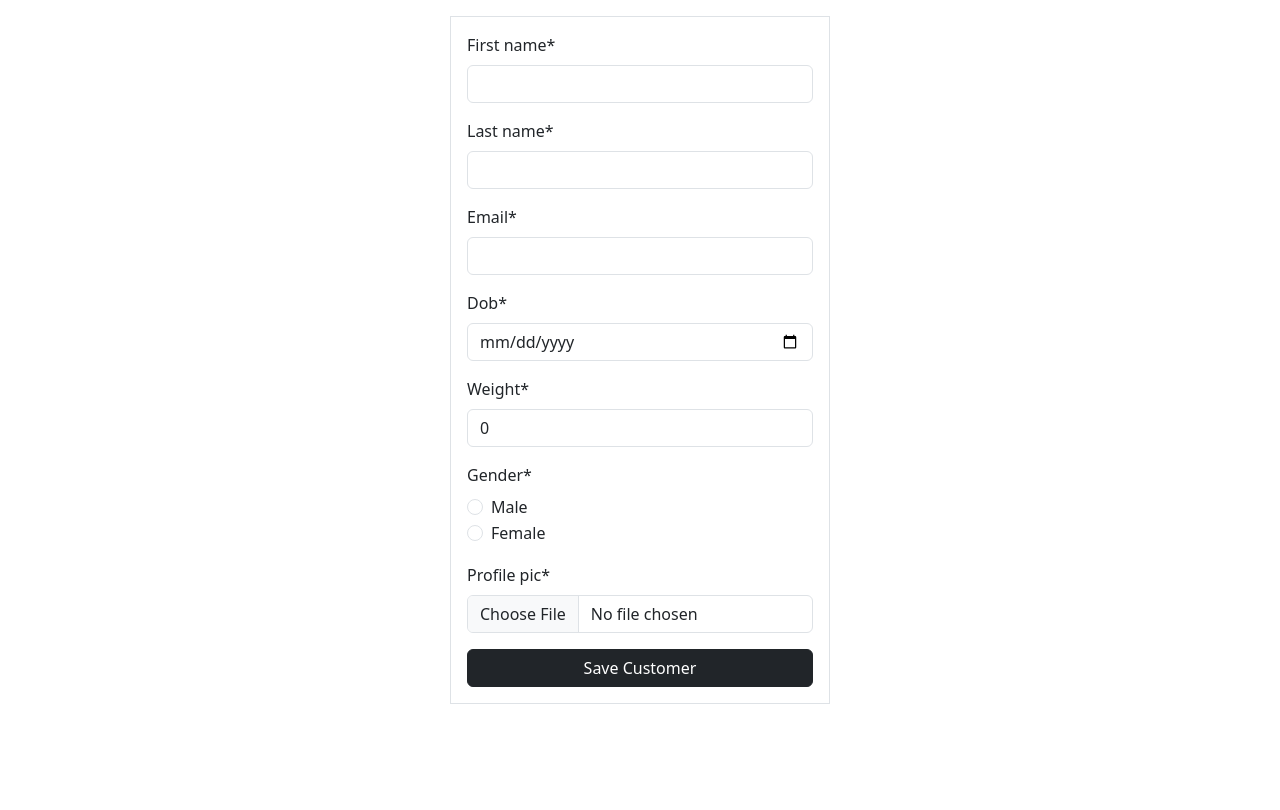
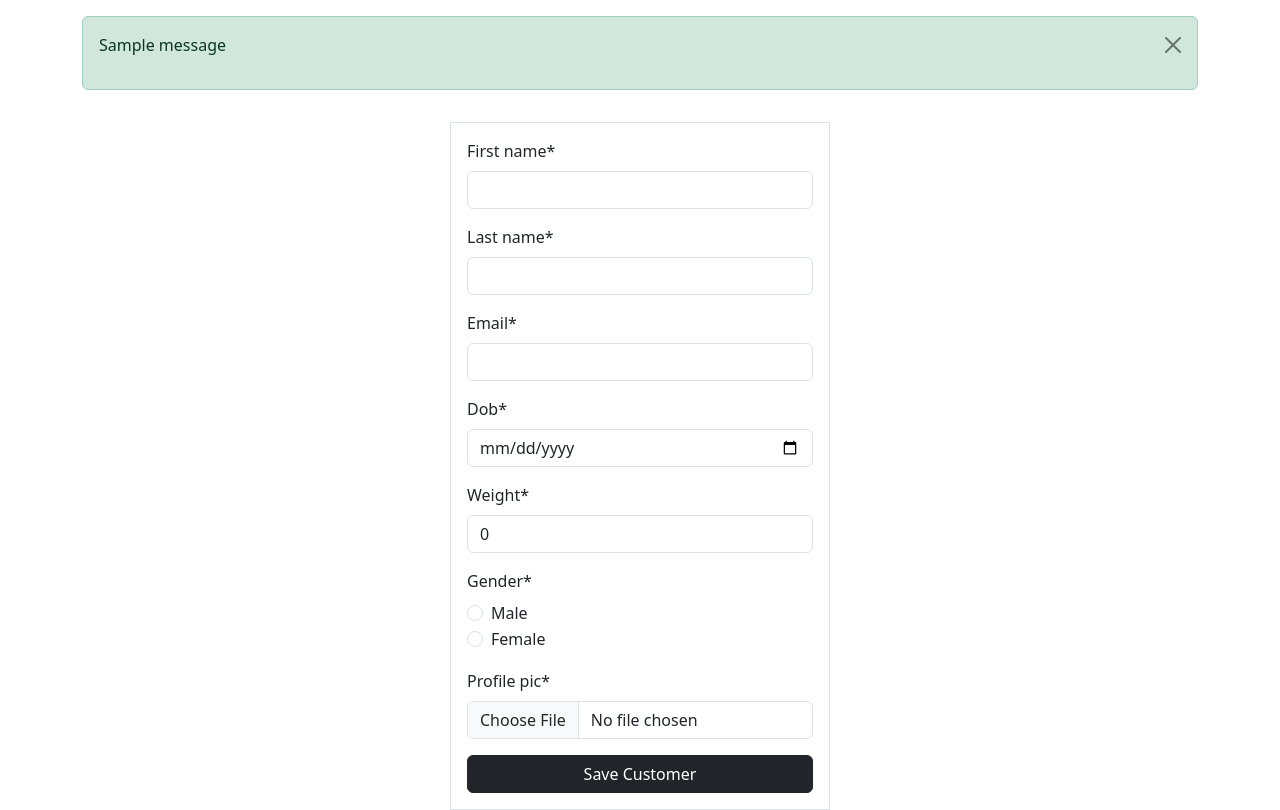
Before and after one commit to frank-kamau/Django-database, a Django app: page /add/customer in a window 1280 px wide. Shown: the part 56-866 px from the top of the page. Before the commit the page ends 760 px from the top, so only its background shows below. Run offline with Django 5.2, Linux system fonts and the light colour scheme; a user stored in the database is signed in; tables that the repository leaves empty hold one stand-in row (values such as "Sample post"); one stand-in notice (Sample message) is shown; some libraries are stand-ins or nearby versions.

Commit message:
Showing flash messages after an event

```diff
--- a/sacco/views.py
+++ b/sacco/views.py
@@ -1,10 +1,10 @@
+from django.contrib import messages
 from django.contrib.auth import authenticate, login, logout
 from django.contrib.auth.decorators import login_required, permission_required
 from django.core.paginator import Paginator, PageNotAnInteger, EmptyPage
 from django.db.models import Q, Sum
 from django.http import HttpResponse
 from django.shortcuts import render, redirect, get_object_or_404
-from pyexpat.errors import messages
 
 from sacco.app_forms import CustomerForm, LoginForm, DepositForm
 from sacco.models import Customer, Deposit
@@ -52,6 +52,7 @@ def customers(request):
 def delete_customer(request, customer_id):
     customer = Customer.objects.get(id=customer_id) #select * from customers where id=7
     customer.delete() #delete from customers where id=7
+    messages.info(request, f"Customer {customer.first_name} was deleted")
     return redirect('customers')
 
 @login_required
@@ -66,6 +67,7 @@ def add_customer(request):
         form = CustomerForm(request.POST, request.FILES)
         if form.is_valid():
             form.save()
+            messages.success(request, f"Customer {form.cleaned_data['first_name']} was added")
             return redirect('customers')
     else:
         form = CustomerForm()
@@ -79,6 +81,7 @@ def update_customer(request, customer_id ):
         form = CustomerForm(request.POST, request.FILES, instance=customer)
         if form.is_valid():
             form.save()
+            messages.success(request, f"Customer {form.cleaned_data['first_name']} was updated")
             return redirect('customers')
     else:
         form = CustomerForm(instance=customer)
@@ -107,6 +110,7 @@ def deposit(request, customer_id):
             amount = form.cleaned_data['amount']
             depo = Deposit(amount=amount, status=True, customer=customer)
             depo.save()
+            messages.success(request, 'Deposit was successfully saved')
             return redirect('customers')
     else:
         form = DepositForm()
--- a/templates/master.html
+++ b/templates/master.html
@@ -3,7 +3,7 @@
 <head>
     <meta charset="UTF-8">
     {% block title %}
-    	<title>Sacco</title>
+        <title>Sacco</title>
     {% endblock %}
 
     <!-- Latest compiled and minified CSS -->
@@ -12,7 +12,7 @@
     <!-- Latest compiled JavaScript -->
     <script src="https://cdn.jsdelivr.net/npm/bootstrap@5.3.3/dist/js/bootstrap.bundle.min.js"></script>
     <style>
-        legend{
+        legend {
             font-size: 1rem;
         }
     </style>
@@ -46,12 +46,23 @@
                 </li>
             </ul>
             <form class="d-flex" method="get" action="{% url 'search_customer' %}">
-                <input class="form-control me-2" type="text" name= "search" placeholder="Search">
+                <input class="form-control me-2" type="text" name="search" placeholder="Search">
                 <button class="btn btn-primary" type="submit">Search</button>
             </form>
         </div>
     </div>
 </nav>
+
+<div class="container">
+    {% for message in messages %}
+    	<div class="alert {{ message.tags }} alert-dismissible fade show mt-3" role="alert">
+            <p>{{ message }}</p>
+            <button type="button" class="btn-close" data-bs-dismiss="alert" aria-label="Close"></button>
+        </div>
+    {% endfor %}
+
+
+</div>
 
 {% block content %}
 
```
Also changed, not shown: project_database/settings.py (+10 -0 lines).
